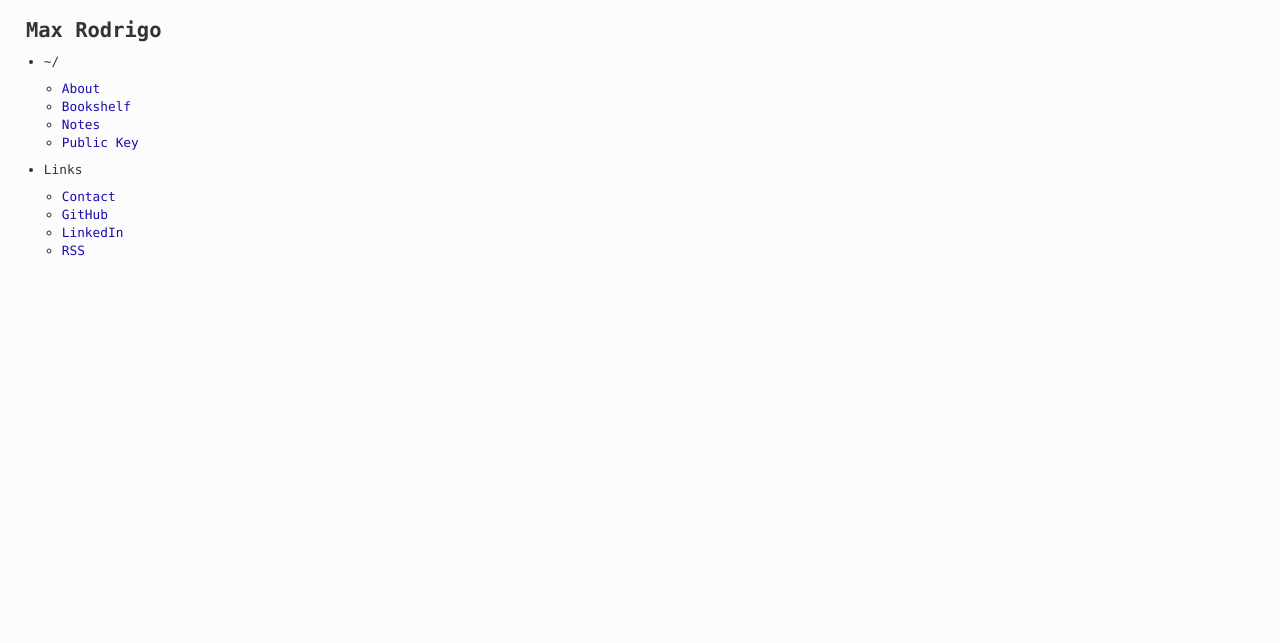
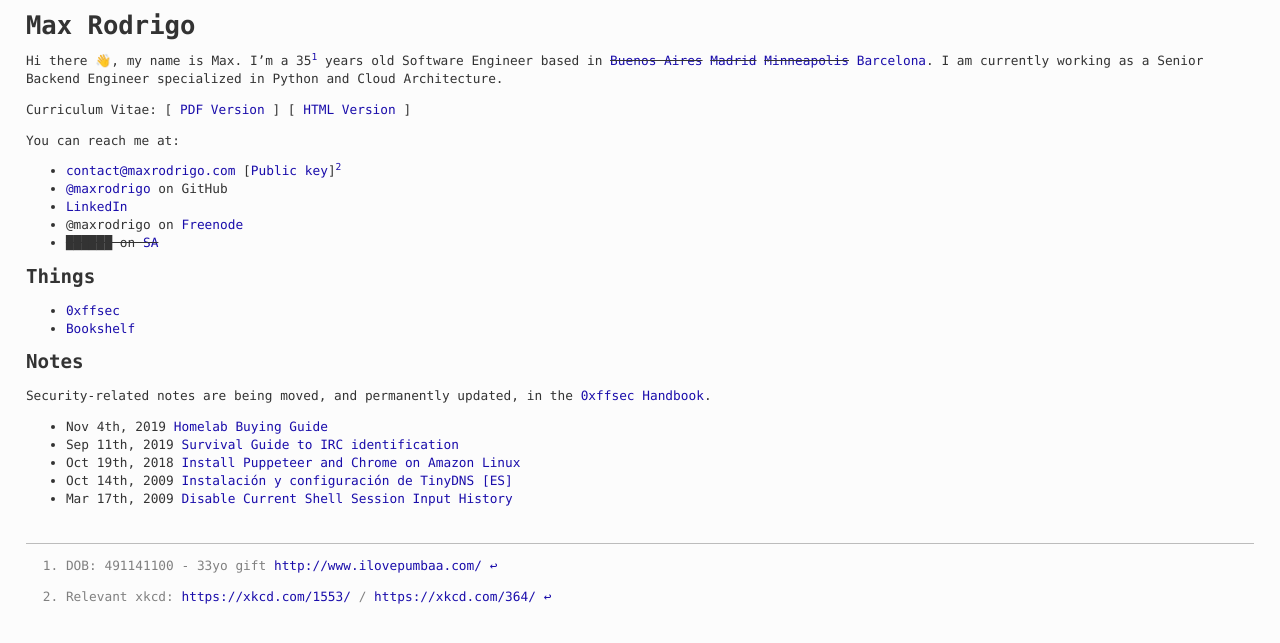
Before and after one commit to maxrodrigo/maxrodrigo.github.io, a Jekyll site: the page built from index.md, in a window 1280 px wide. Shown: the top 643 px of the page. Built offline with Jekyll 4.4.1, drawn with Linux system fonts in a browser that asks for light colours; emoji names are drawn with the system emoji font; some web fonts are replaced.

Commit message:
New v2 layout

```diff
--- a/_config.yml
+++ b/_config.yml
@@ -1,5 +1,5 @@
 title: "Max Rodrigo"
-description: "Maximiliano Rodrigo Software Engineer currently working on Cloud Architecture, Python and Go."
+description: "Software Engineer, Cloud Architecture, Security Researcher."
 author: "Maximiliano Rodrigo"
 email: "contact@maxrodrigo.com"
 url: "https://www.maxrodrigo.com"
@@ -26,12 +26,6 @@ defaults:
         type: "posts"
       values:
         layout: "default/post"
-    -
-      scope:
-        type: "slides"
-      values:
-        layout: "slide"
-        target: "blank"
 
 sass:
     style: compressed
--- a/_includes/header.html
+++ /dev/null
@@ -1,33 +0,0 @@
-<header role="main">
-
-  <input type="checkbox" id="toggle-menu" {%- if page.url == '/' -%} checked {%- endif -%}>
-  <label for="toggle-menu"></label>
-
-  <h1>{{ site.title }}</h1>
-  <nav>
-    <ul>
-      <li>
-      <p>{%- if page.url != '/' -%} <a href="/">~/</a> {%- else -%} ~/ {%- endif -%}</p>
-        <ul id="pages">
-          {%- assign sorted_pages = site.pages | sort: "title" -%}
-          {%- for node in sorted_pages -%}
-            {%- if node.title and node.show_in_menu != false -%}
-              <li>
-                {%- include link.html page=node -%}
-              </li>
-            {%- endif -%}
-          {%- endfor -%}
-        </ul>
-      </li>
-      <li>
-        <p>Links</p>
-        <ul>
-          <li><a href="/about.html#contact">Contact</a></li>
-          <li><a href="https://github.com/maxrodrigo/">GitHub</a></li>
-          <li><a href="https://www.linkedin.com/in/maxrodrigo/">LinkedIn</a></li>
-          <li><a href="/feed.xml">RSS</a></li>
-        </ul>
-      </li>
-    </ul>
-  </nav>
-</header>
--- a/_includes/link.html
+++ /dev/null
@@ -1,17 +0,0 @@
-{%- if include.page.url == page.url -%}
-  {{ include.page.title }} ●
-{%- else -%}
-    <a
-      title="{{ include.page.title }}"
-
-      {%- comment -%} Link {%- endcomment -%}
-      {%- if include.page.external_url -%}
-        href="{{ include.page.external_url }}"
-        target="_blank"
-      {%- else -%}
-        href="{{ include.page.url }}"
-      {%- endif -%}
-    >
-    {{ include.page.title }}
-  </a>
-{%- endif -%}
--- a/_layouts/default.html
+++ b/_layouts/default.html
@@ -10,9 +10,22 @@
     </head>
     <body>
         <div id="container">
-            {%- include header.html -%}
+            <header role="main">
+              {%- if page.url == '/' -%}
+              <h1>Max Rodrigo</h1>
+              {%- else -%}
+              <h1><a href="{{ site.url }}">Max Rodrigo</a></h1>
+              <nav>
+                  <a href="/">~/</a>
+                  <a href="https://github.com/maxrodrigo/">github</a>
+                  <a href="https://www.linkedin.com/in/maxrodrigo/">linkedin</a>
+              </nav>
+              {%- endif -%}
+            </header>
             <main>
-                <h1>{{ page.title }}</h1>
+                {%- if page.title -%}
+                  <h1>{{ page.title }}</h1>
+                {%- endif-%}
                 {{ content }}
             </main>
         </div>
--- a/_layouts/default/post.html
+++ b/_layouts/default/post.html
@@ -14,7 +14,6 @@ layout: default
     {%- endif -%}
 </p>
 
-
 {%- if page.toc -%}
 {% include toc.html html=content sanitize=true class="toc" %}
 {%- endif -%}
--- a/_sass/base.scss
+++ b/_sass/base.scss
@@ -50,38 +50,14 @@ code {
     padding: 0.3em;
 }
 
-header[role=main]{
-    margin-right: $default-spacing;
-    min-width: $default-spacing * 8;
-
-    h1{ font-size:$font-size * 2; }
-
-    nav ul{
-        padding-left:$default-spacing;
-
-        li p{ margin:$default-spacing/2 0; }
-    }
-
-    input[type="checkbox"]#toggle-menu,
-    label[for="toggle-menu"]{ display:none; }
-
-    label[for="toggle-menu"]{
-        cursor: pointer;
-        margin-top: $default-spacing;
-        width:$font-size;
-    }
-}
-
 #container{
-    display:flex;
-    justify-content:start;
     margin:0 $default-spacing;
 }
 
 .footnotes {
     border-top: solid $dark-grey thin;
     color: $light-font-color;
-    margin-top: $default-spacing*2;
+    margin-top: $default-spacing * 2;
 }
 
 // Bookshelf
--- a/assets/css/slide.scss
+++ /dev/null
@@ -1,11 +0,0 @@
----
----
-
-body{ font-family: Helvetica, Arial, "Lucida Grande", sans-serif; }
-
-textarea#source{ display:none; }
-
-.remark-slide-content{
-    h1{ font-size: 3em; }
-    img{ max-width:90%; }
-}
--- a/index.md
+++ b/index.md
@@ -1,2 +1,31 @@
 ---
 ---
+{%- assign birthdate = 491141100 -%}
+
+Hi there :wave:, my name is Max. I'm a {{ 'now' | date: "%s" | minus: birthdate | divided_by: 31557600 | floor }}[^birthdate] years old Software Engineer based in ~~[Buenos Aires]( https://www.google.com.ar/maps/place/Buenos+Aires/ )~~  ~~[Madrid]( https://www.google.com.ar/maps/place/Madrid/ )~~  ~~[Minneapolis]( https://www.google.com.ar/maps/place/Minneapolis/ )~~ [Barcelona]( https://www.google.com.ar/maps/place/Barcelona/ ).
+I am currently working as a Senior Backend Engineer specialized in Python and Cloud Architecture.
+
+Curriculum Vitae: [ [PDF Version]( /assets/pdf/Luis_Maximiliano_Rodrigo_Zubieta_Resume.pdf ) ]  [ [ HTML Version]( resume.html ) ]
+
+You can reach me at:
+- [{{ site.email }}]( mailto:{{ site.email }} ) [[Public key]( gpg.html )][^xkcd]
+- [@maxrodrigo]( https://github.com/maxrodrigo/ ) on GitHub
+- [LinkedIn]( https://www.linkedin.com/in/maxrodrigo/ )
+- @maxrodrigo on [Freenode]( http://www.freenode.net )
+- ~~██████ on [SA](https://github.com/bibanon/bibanon/wiki/Something-Awful)~~
+
+[^birthdate]: DOB: {{ birthdate }} - 33yo gift <http://www.ilovepumbaa.com/>
+[^xkcd]: Relevant xkcd: <https://xkcd.com/1553/> / <https://xkcd.com/364/>
+
+## Things
+
+- [0xffsec](https://0xffsec.com)
+- [Bookshelf](bookshelf.md)
+
+## Notes
+
+Security-related notes are being moved, and permanently updated, in the [0xffsec Handbook](https://0xffsec.com/handbook).
+
+{%- for post in site.posts %}
+- {{ post.date | date_to_string: "ordinal", "US" }} [{{ post.title | escape }}]({{ post.url }})
+{%- endfor -%}
```
Also changed, not shown: _layouts/slide.html (deleted, +0 -20 lines), about.md (deleted, +0 -24 lines), notes.md (deleted, +0 -13 lines), resume.md (+0 -1 lines), 1 other file.
